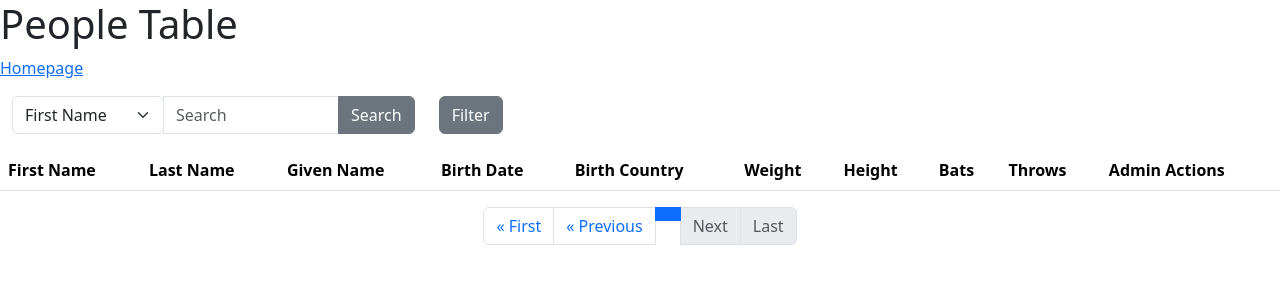
After one commit to itudb2306/itudb2306, a Flask app: template templates/table_people/table_people.html in a window 1280 px wide. The commit adds this page. Shown: the top 300 px of the page. Run offline with Flask 3, Linux system fonts and the light colour scheme; the template is opened without the code that fills it, so the values that code supplies are empty.

Commit message:
Add filtering to the people table

```diff
--- /dev/null
+++ b/templates/table_people/filter_modal.html
@@ -0,0 +1,59 @@
+<button type="button" class="btn btn-secondary" data-bs-toggle="modal" data-bs-target="#filterModal">Filter</button>
+
+<!-- Filter Modal -->
+<div class="modal fade" id="filterModal" tabindex="-1" aria-labelledby="filterModalLabel" aria-hidden="true">
+    <div class="modal-dialog">
+      <div class="modal-content">
+        <div class="modal-header">
+          <h1 class="modal-title fs-5" id="filterModalLabel">Filter</h1>
+          <button type="button" class="btn-close" data-bs-dismiss="modal" aria-label="Close"></button>
+        </div>
+        <div class="modal-body">
+          <form action="{{ url_for('people.filter_records') }}" method="POST">
+
+            <input type="hidden" name="player_id">
+            <div class="mb-3">
+              <label for="name_first" class="form-label">First Name</label>
+              <input type="text" class="form-control" id="name_first" name="name_first">
+            </div>
+            <div class="mb-3">
+              <label for="name_last" class="form-label">Last Name</label>
+              <input type="text" class="form-control" id="name_last" name="name_last">
+            </div>
+            <div class="mb-3">
+              <label for="name_given" class="form-label">Given Name</label>
+              <input type="text" class="form-control" id="name_given" name="name_given">
+            </div>
+            <div class="mb-3">
+              <label for="birth_date" class="form-label">Birth Date</label>
+              <input type="text" class="form-control" id="birth_date" name="birth_date">
+            </div>
+            <div class="mb-3">
+              <label for="birth_country" class="form-label">Birth Country</label>
+              <input type="text" class="form-control" id="birth_country" name="birth_country">
+            </div>
+            <div class="mb-3">
+              <label for="weight" class="form-label">Weight</label>
+              <input type="text" class="form-control" id="weight" name="weight">
+            </div>
+            <div class="mb-3">
+              <label for="height" class="form-label">Height</label>
+              <input type="text" class="form-control" id="height" name="height">
+            </div>
+            <div class="mb-3">
+              <label for="bats" class="form-label">Bats</label>
+              <input type="text" class="form-control" id="bats" name="bats">
+            </div>
+            <div class="mb-3">
+              <label for="throws" class="form-label">Throws</label>
+              <input type="text" class="form-control" id="throws" name="throws">
+            </div>
+            <div class="modal-footer">
+                <button type="button" class="btn btn-secondary" data-bs-dismiss="modal">Close</button>
+                <button type="submit" class="btn btn-primary">Filter</button>
+            </div>
+        </form>
+        </div>
+      </div>
+    </div>
+</div>
--- a/templates/table_people.html
+++ b/templates/table_people/table_people.html
@@ -15,9 +15,12 @@
     <p><a href="{{ url_for('index.index') }}">Homepage</a></p>
 
     <!-- Search Bar -->
-    <div class="container">
+    <div class="container-fluid mb-3 justify-content-start">
+      <div class="row">
+
+          <div class="col-4">
             <form action="{{ url_for('people.search_records') }}" method="POST">
-            <div class="input-group mb-3">
+                <div class="input-group">
                   <div class="dropdown-center">
                     <select class="form-select shadow-none" aria-label="col-dropdown" name="col">
                       <option value="nameFirst">First Name</option>
@@ -35,6 +38,13 @@
                     <button class="btn btn-secondary shadow-none" type="submit" id="search-button">Search</button>
                 </div>
             </form>
+          </div>
+          <div class="col">
+            <!-- Filter Button -->
+            {% include 'table_people/filter_modal.html' %}
+          </div>
+
+      </div>
     </div>
 
     <table class="table table-hover">
```
Also changed, not shown: models/tables/people/forms.py (+63 -0 lines), routes/tables/people.py (+35 -3 lines). Lines whose indentation alone changed are shown as unchanged.
